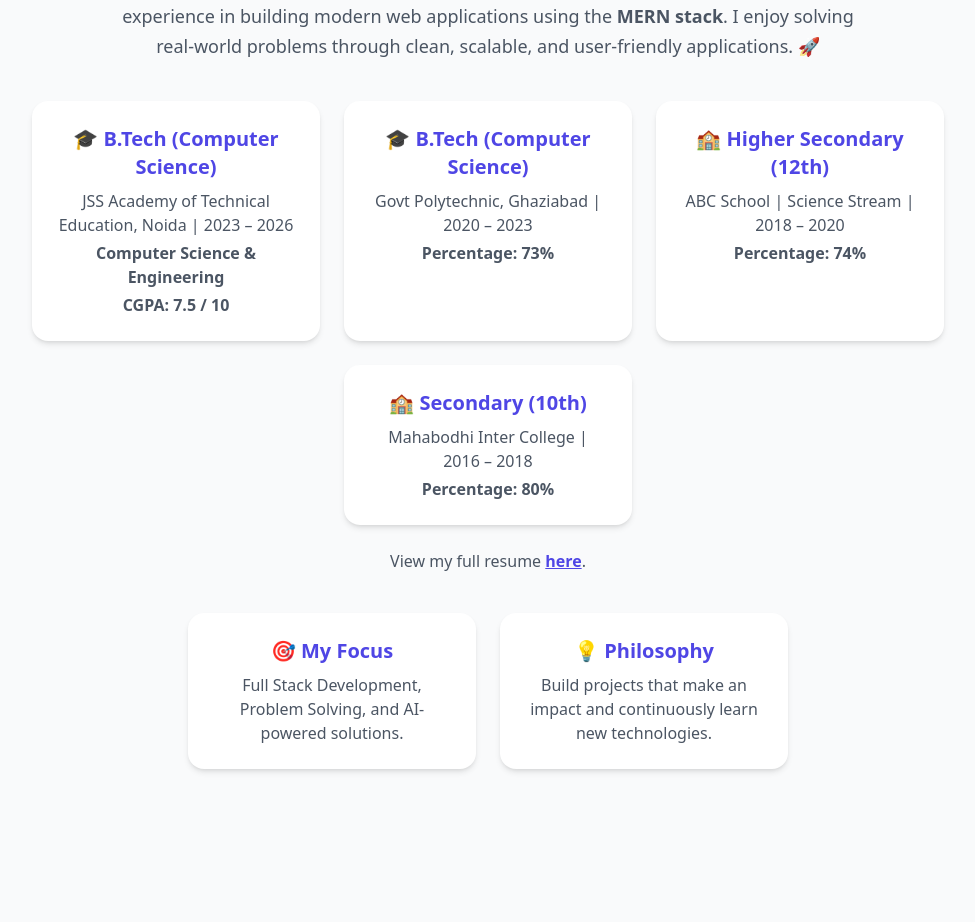
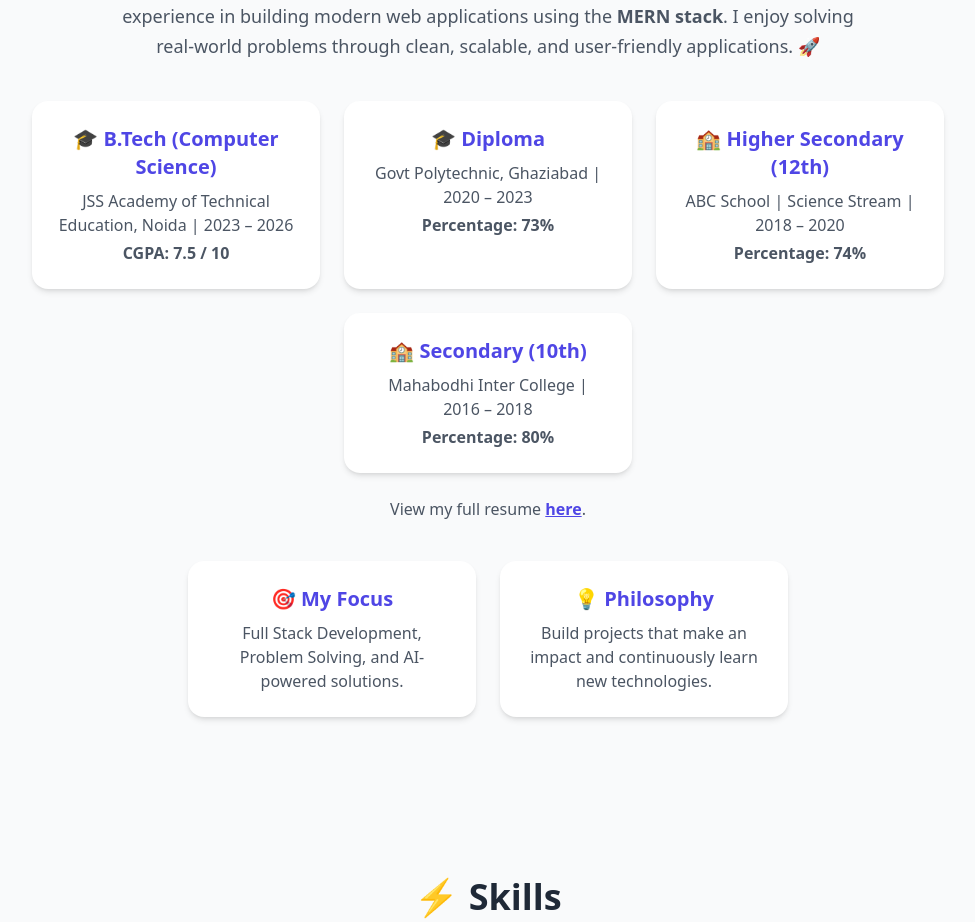
Before and after one commit to Sarvesh221007/portfolio, a React (Create React App) app: page / in a window 1280 px wide. Shown: the part 971-1893 px from the top of the page, without its empty margins (152-1127 px from the left). Built offline with nearby package versions, Linux system fonts and the light colour scheme.

Commit message:
Some changes

```diff
--- a/src/components/sections/About.jsx
+++ b/src/components/sections/About.jsx
@@ -18,11 +18,10 @@ export default function About() {
           <div className="bg-white shadow-md p-6 rounded-2xl w-72">
             <h3 className="text-xl font-semibold text-indigo-600 mb-2">🎓 B.Tech (Computer Science)</h3>
             <p className="text-gray-600">JSS Academy of Technical Education, Noida | 2023 – 2026</p>
-            <p className="text-gray-600 font-semibold mt-1">Computer Science & Engineering</p>
             <p className="text-gray-600 font-semibold mt-1">CGPA: 7.5 / 10</p>
           </div>
           <div className="bg-white shadow-md p-6 rounded-2xl w-72">
-            <h3 className="text-xl font-semibold text-indigo-600 mb-2">🎓 B.Tech (Computer Science)</h3>
+            <h3 className="text-xl font-semibold text-indigo-600 mb-2">🎓 Diploma</h3>
             <p className="text-gray-600">Govt Polytechnic, Ghaziabad | 2020 – 2023</p>
             <p className="text-gray-600 font-semibold mt-1">Percentage: 73%</p>
           </div>
```
